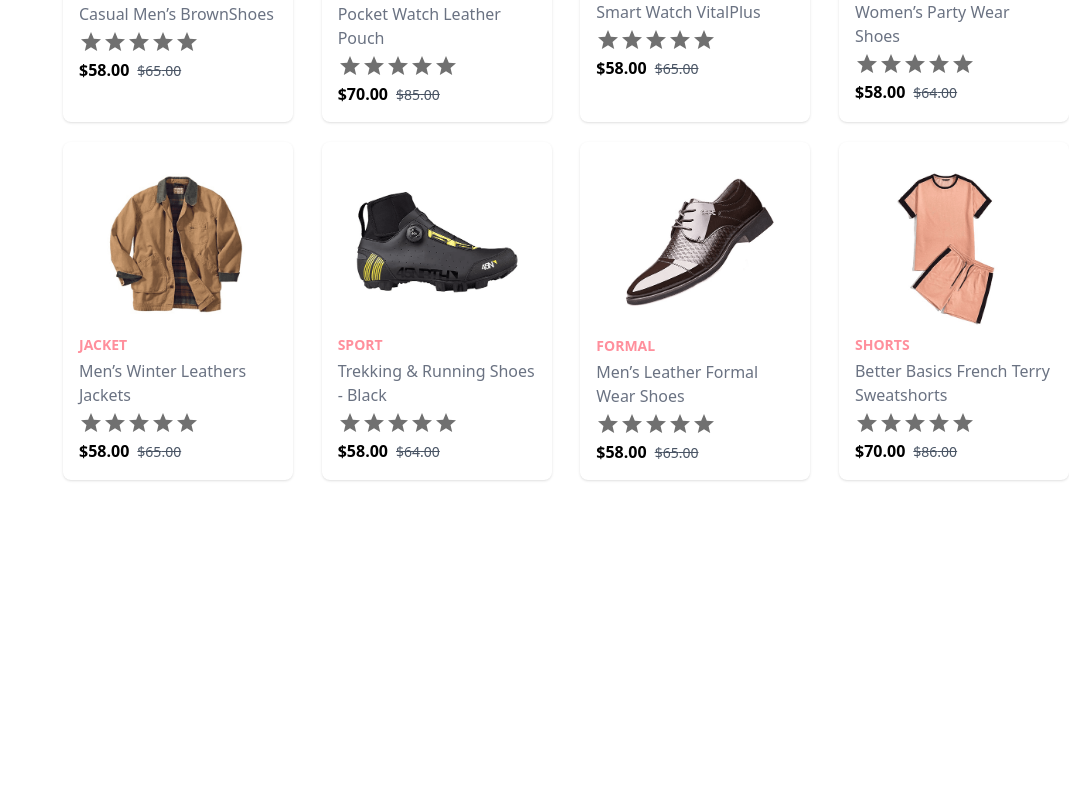
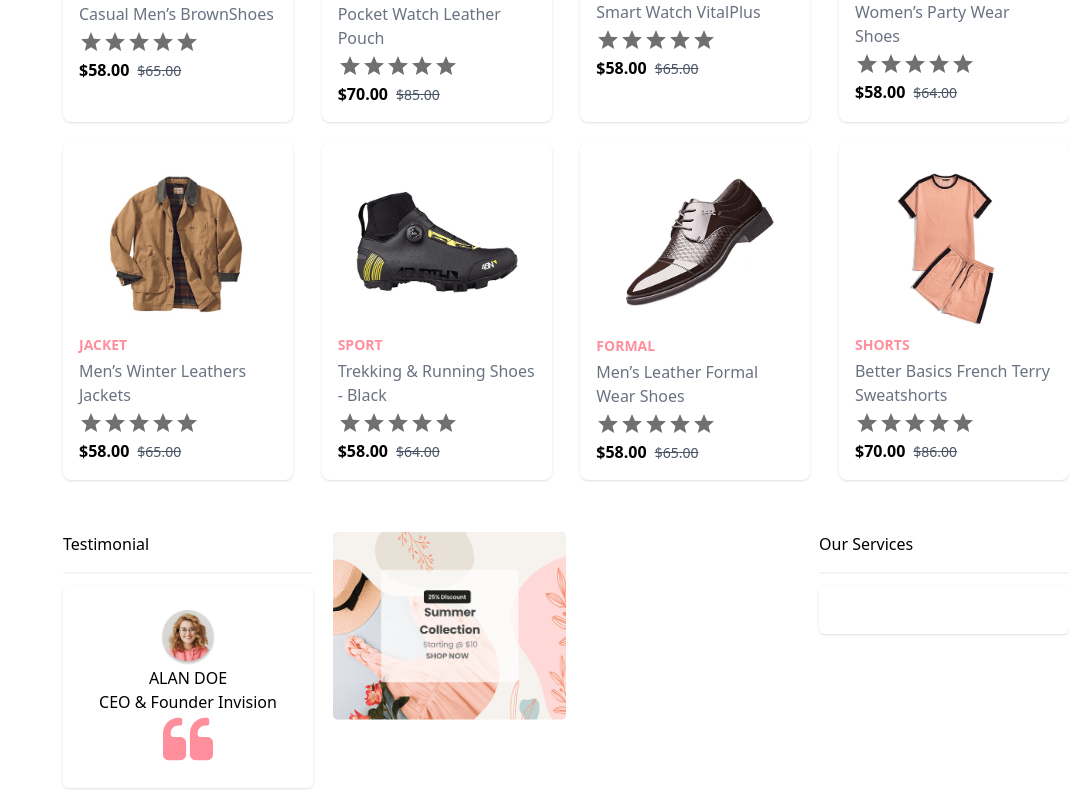
Before and after one commit to zahranoori1996/zarashop, a React (Vite) app: page / in a window 1280 px wide. Shown: the part 2629-3429 px from the top of the page, without its empty margins (211-1280 px from the left). Before the commit the page ends 3141 px from the top, so only its background shows below. Built offline with nearby package versions, Linux system fonts and the light colour scheme.

Commit message:
added icon quote-left.svg

```diff
--- a/src/components/Banner/Banner.tsx
+++ b/src/components/Banner/Banner.tsx
@@ -3,10 +3,10 @@ import { ComponentPropsWithoutRef } from "react";
 import Container from "../Container/Container";
 type TImage = ComponentPropsWithoutRef<"img">;
 
-function Banner({ src,alt }: TImage) {
+function Banner({ src,alt,className }: TImage) {
   return (
     <Container>
-      <img className="w-full" src={src} alt={alt}/>
+      <img className={className} src={src} alt={alt}/>
     </Container>
   );
 }
--- a/src/components/Card/Card.tsx
+++ b/src/components/Card/Card.tsx
@@ -5,9 +5,9 @@ interface ICard {
 }
 function Card({heading,children}:ICard) {
   return (
-    <div>
-      <h2 className='border-b-2 border-b-gray-100'>{heading}</h2>
-      <div className='shadow px-4 py-6'>
+    <div className='flex flex-col'>
+      <h2 className='border-b-2 border-b-gray-100 mb-3 pb-4'>{heading}</h2>
+      <div className='shadow px-4 py-6 rounded-md w-[250px]'>
         {children}
       </div>
     </div>
--- a/src/components/CardsBanner/CardsBanner.tsx
+++ b/src/components/CardsBanner/CardsBanner.tsx
@@ -1,20 +1,30 @@
-import React from 'react'
-import Card from '../Card/Card'
+import React from "react";
+import Card from "../Card/Card";
+import Banner from "../Banner/Banner";
+import Container from "../Container/Container";
 
 function CardsBanner() {
   return (
-    <div>
-      <Card heading='Testimonial'>
-        <div>
-            <img src='' />
-            <h2></h2>
-            <h3></h3>
-            <img />
+      <Container>
+    <div className="flex gap-5 justify-between">
+        <Card heading="Testimonial">
+          <div className="flex flex-col items-center">
+            <img className="w-14" src="./src/assets/images/user.png" />
+            <h2>ALAN DOE</h2>
+            <h3>CEO & Founder Invision</h3>
+            <img className="w-[50px]" src="./src/assets/icons/quote-left.svg"/>
             <p></p>
-        </div>
-      </Card>
+          </div>
+        </Card>
+        <Banner className="w-[50%]" src="./src/assets/images/sumer-discount.png" />
+        <Card heading="Our Services">
+          <div>
+
+          </div>
+        </Card>
     </div>
-  )
+      </Container>
+  );
 }
 
-export default CardsBanner
+export default CardsBanner;
--- a/src/components/Main/Main.tsx
+++ b/src/components/Main/Main.tsx
@@ -5,6 +5,7 @@ import Container from "../Container/Container";
 import BestSeller from "./BestSeller";
 import SuggestedProduct from "./SuggestedProduct";
 import NewProducts from "./NewProducts";
+import CardsBanner from "../CardsBanner/CardsBanner";
 
 function Main() {
   return (
@@ -19,7 +20,9 @@ function Main() {
           <ListMiniProductCard />
           <SuggestedProduct />
           <NewProducts />
+          <CardsBanner/>
         </div>
+
       </div>
     </Container>
   );
--- a/src/pages/Home/Home.tsx
+++ b/src/pages/Home/Home.tsx
@@ -6,7 +6,7 @@ import Main from '../../components/Main/Main';
 function Home() {
   return (
     <div className='pb-3'>
-      <Banner src={banner1} alt="trending item women's latest fashion sale"/>
+      <Banner className='w-full' src={banner1} alt="trending item women's latest fashion sale"/>
       <PopularCategory />
       <Main/>
 
```
Also changed, not shown: src/assets/icons/quote-left.svg (added).
